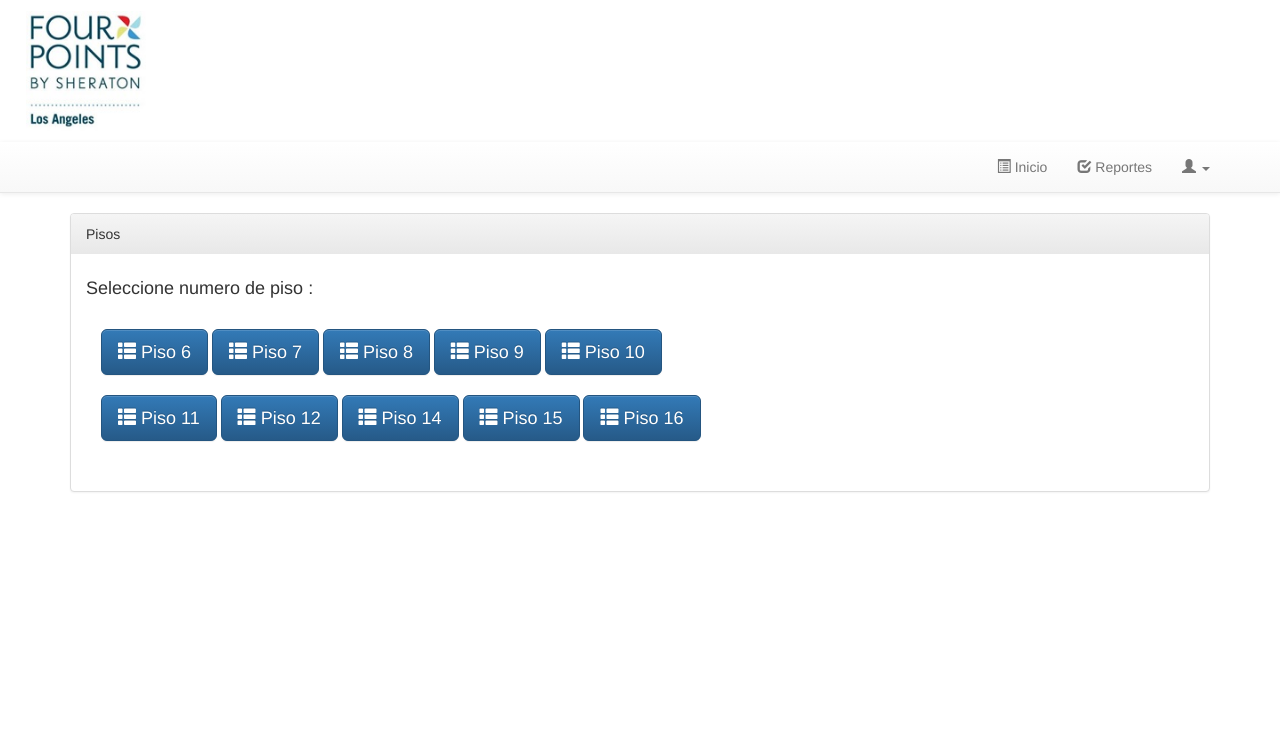
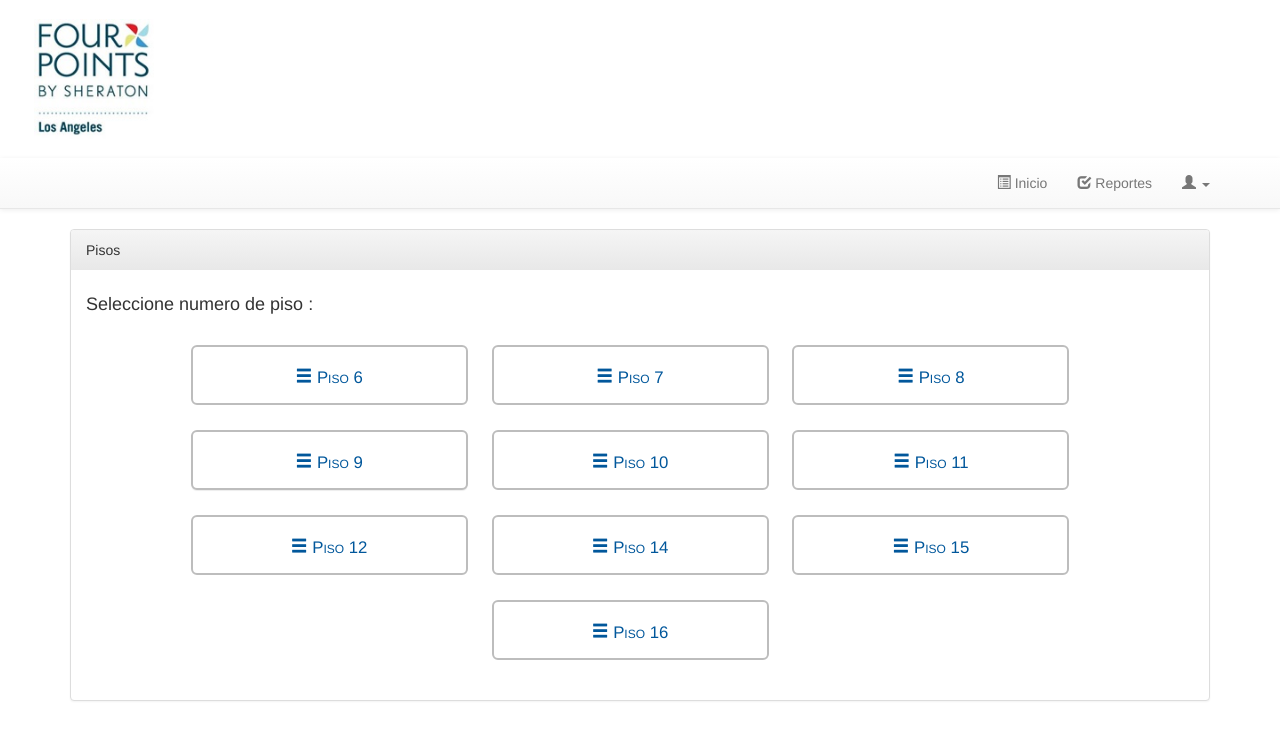
Before and after one commit to DanaAlejandra/minibar, a PHP site: page /menuprincipal.php in a window 1280 px wide. Shown: the top 740 px of the page. Run offline with PHP 8.4, Linux system fonts and the light colour scheme; a user stored in the database is signed in.

Commit message:
modificaciones interfaz

```diff
--- /dev/null
+++ b/css/style_menu.css
@@ -0,0 +1,28 @@
+.btn{
+	height: 60px;
+	width: 25%;
+	padding: 20px;
+	font-size: 1.2em;
+	color: #01579B;
+	background: #ffffff;
+	text-align: center;
+	margin: 0 0 25px;
+	margin-right: 20px;
+	font-variant: small-caps;
+	border: 2px solid #BDBDBD;
+
+}
+
+.box{
+	width: 100%;
+	text-align: center;
+}
+
+.img{
+	font-size: 24px;
+	color: #2962FF;
+	font-weight: normal;
+    font-style: normal;
+	display: inline-block;
+	align-items: center;
+}
--- a/menuprincipal.php
+++ b/menuprincipal.php
@@ -1,4 +1,5 @@
 <?php require_once 'php/header.php'; ?>
+<link rel="stylesheet" type="text/css" href="css/style_menu.css">
 <div class="container container-fluider">
   <div class="panel-group">
     <div class="panel panel-default">
@@ -6,30 +7,37 @@
       <div class="panel-body">
 
       <form name="form-piso" id="form-piso" method="GET" action="mostrar_piso.php">
-      <h4>Seleccione numero de piso : </h4>
-      <br>
-      <div class="form-group col-md-12 ">
-      <div class="row container">
-        <a class="btn btn-primary btn-lg" href="mostrar_piso.php?piso_id=1">
-        <i class="glyphicon glyphicon-th-list"> </i> Piso 6 </a>
-        <a class="btn btn-primary btn-lg" href="mostrar_piso.php?piso_id=2"> <i class="glyphicon glyphicon-th-list"> </i> Piso 7</a>
-        <a class="btn btn-primary btn-lg" href="mostrar_piso.php?piso_id=3"> <i class="glyphicon glyphicon-th-list"> </i> Piso 8</a>
-        <a class="btn btn-primary btn-lg" href="mostrar_piso.php?piso_id=4"> <i class="glyphicon glyphicon-th-list"> </i> Piso 9</a>
-        <a class="btn btn-primary btn-lg" href="mostrar_piso.php?piso_id=5"> <i class="glyphicon glyphicon-th-list"> </i> Piso 10</a>
-       </div>
-       <br>
-       <div class="row container">
-         <a class="btn btn-primary btn-lg" href="mostrar_piso.php?piso_id=6"> <i class="glyphicon glyphicon-th-list"> </i> Piso 11</a>
-         <a class="btn btn-primary btn-lg" href="mostrar_piso.php?piso_id=7"> <i class="glyphicon glyphicon-th-list"> </i> Piso 12</a>
-         <a class="btn btn-primary btn-lg" href="mostrar_piso.php?piso_id=8"> <i class="glyphicon glyphicon-th-list"> </i> Piso 14</a>
-         <a class="btn btn-primary btn-lg" href="mostrar_piso.php?piso_id=9"> <i class="glyphicon glyphicon-th-list"> </i> Piso 15</a>
-         <a class="btn btn-primary btn-lg" href="mostrar_piso.php?piso_id=10"> <i class="glyphicon glyphicon-th-list"> </i> Piso 16</a>
-       </div>
-       <br>
-      </div>
+  <h4>Seleccione numero de piso : </h4>
+  <br>
+
+  <div class="box">
+     <a class="btn  btn-lg" href="mostrar_piso.php?piso_id=1"> <i class="glyphicon glyphicon-menu-hamburger"> </i> Piso 6 </a>
+     <a class="btn  btn-lg" href="mostrar_piso.php?piso_id=2"> <i class="glyphicon glyphicon-menu-hamburger"> </i> Piso 7</a>
+     <a class="btn  btn-lg" href="mostrar_piso.php?piso_id=3"> <i class="glyphicon glyphicon-menu-hamburger"> </i> Piso 8</a>
+  </div>
+
+  <div class="box">
+     <a class="btn  btn-default  btn-lg" href="mostrar_piso.php?piso_id=4"> <i class="glyphicon glyphicon-menu-hamburger"> </i> Piso 9</a>
+     <a class="btn  btn-lg" href="mostrar_piso.php?piso_id=5"> <i class="glyphicon glyphicon-menu-hamburger"> </i> Piso 10</a>
+     <a class="btn  btn-lg" href="mostrar_piso.php?piso_id=6"><i class="glyphicon glyphicon-menu-hamburger"> </i> Piso 11 </a>
+
+  </div>
+
+  <div class="box">
+     <a class="btn  btn-lg" href="mostrar_piso.php?piso_id=7"> <i class="glyphicon glyphicon-menu-hamburger"> </i> Piso 12</a>
+     <a class="btn  btn-lg" href="mostrar_piso.php?piso_id=8"> <i class="glyphicon glyphicon-menu-hamburger"> </i> Piso 14</a>
+     <a class="btn  btn-lg" href="mostrar_piso.php?piso_id=9"> <i class="glyphicon glyphicon-menu-hamburger"> </i> Piso 15</a>
+  </div>
+
+
+  <div class="box">
+     <a class="btn  btn-lg" href="mostrar_piso.php?piso_id=10"> <i class="glyphicon glyphicon-menu-hamburger"> </i> Piso 16</a>
+  </div>
 
       </form>
 
       </div>
     </div>
   </div>
+
+  </div>
```
Also changed, not shown: mostrar_piso.php (+6 -3 lines), registro_antiguo.php (+52 -5 lines).
